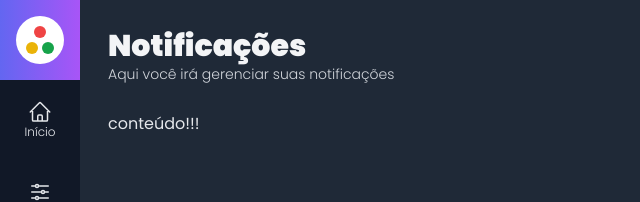
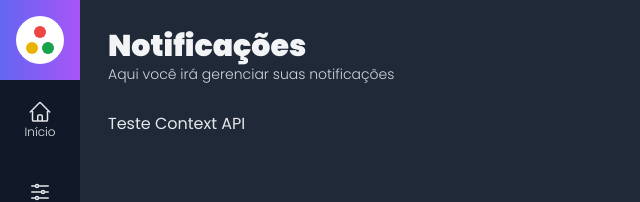
Before and after one commit to DevDaniloFerrari/admin-template, a Next.js app: page /notificacoes in a window 1280 px wide. Shown: the top 202 px of the page, without its empty margins (0-640 px from the left). Built offline with nearby package versions, Linux system fonts and the light colour scheme.

Commit message:
criando contexto

```diff
--- a/app/layout.tsx
+++ b/app/layout.tsx
@@ -1,6 +1,7 @@
 import type { Metadata } from "next";
 import { Poppins } from "next/font/google";
 import "./globals.css";
+import { AppProvider } from "@/data/context/AppContext";
 
 const poppins = Poppins({
   subsets: ["latin"],
@@ -18,8 +19,10 @@
   children: React.ReactNode;
 }>) {
   return (
-    <html lang="en">
-      <body className={poppins.className}>{children}</body>
-    </html>
+    <AppProvider>
+      <html lang="en">
+        <body className={poppins.className}>{children}</body>
+      </html>
+    </AppProvider>
   );
 }
--- a/app/notificacoes/page.tsx
+++ b/app/notificacoes/page.tsx
@@ -1,12 +1,16 @@
+"use client";
 import Layout from "@/components/template/Layout";
+import useAppData from "@/data/hook/useAppData";
 
 export default function Notificacoes() {
+  const context = useAppData();
+
   return (
     <Layout
       titulo="Notificações"
       subtitulo="Aqui você irá gerenciar suas notificações"
     >
-      <h3>conteúdo!!!</h3>
+      <h3>{context.nome}</h3>
     </Layout>
   );
 }
--- /dev/null
+++ b/data/context/AppContext.tsx
@@ -0,0 +1,22 @@
+"use client";
+import { createContext } from "react";
+
+interface AppContextInterface {
+  nome: string;
+}
+
+const AppContext = createContext({} as AppContextInterface);
+
+export function AppProvider(props: any) {
+  return (
+    <AppContext.Provider
+      value={{
+        nome: "Teste Context API",
+      }}
+    >
+      {props.children}
+    </AppContext.Provider>
+  );
+}
+
+export default AppContext;
--- /dev/null
+++ b/data/hook/useAppData.ts
@@ -0,0 +1,6 @@
+import { useContext } from "react";
+import AppContext from "../context/AppContext";
+
+const useAppData = () => useContext(AppContext);
+
+export default useAppData;
```
